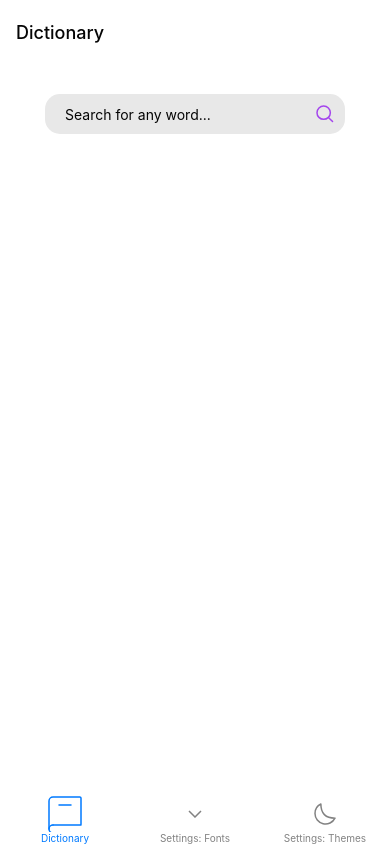
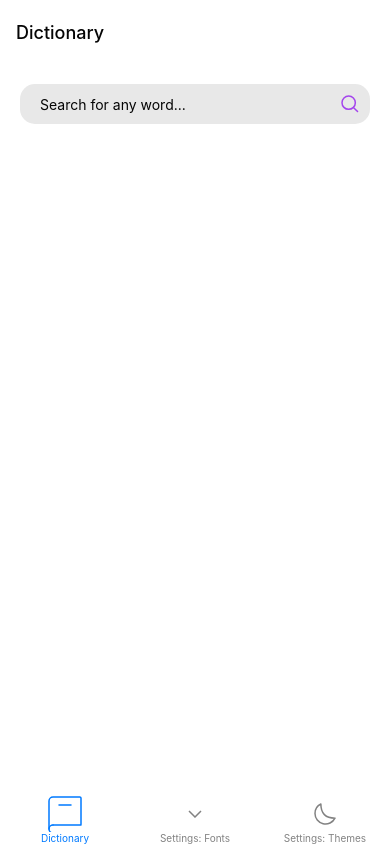
Before and after one commit to kmxtaylor/Dictionary, a React Native app: screen /Home in a window 390 px wide. Built offline with nearby package versions, Linux system fonts and the light colour scheme.

Commit message:
elongate search bar

```diff
--- a/src/screens/Home.js
+++ b/src/screens/Home.js
@@ -100,10 +100,10 @@ const styles = StyleSheet.create({
   // },
   searchBar: {
     flexDirection: 'row',
-    alignItems: 'center',
-    justifyContent: 'center',
-    margin: 10,
-    marginHorizontal: 25,
+    // alignItems: 'center',
+    // justifyContent: 'center',
+    // margin: 10,
+    // marginHorizontal: 25,
     borderRadius: 15,
     backgroundColor: 'hsl(0, 0%, 91%)',
   },
```
